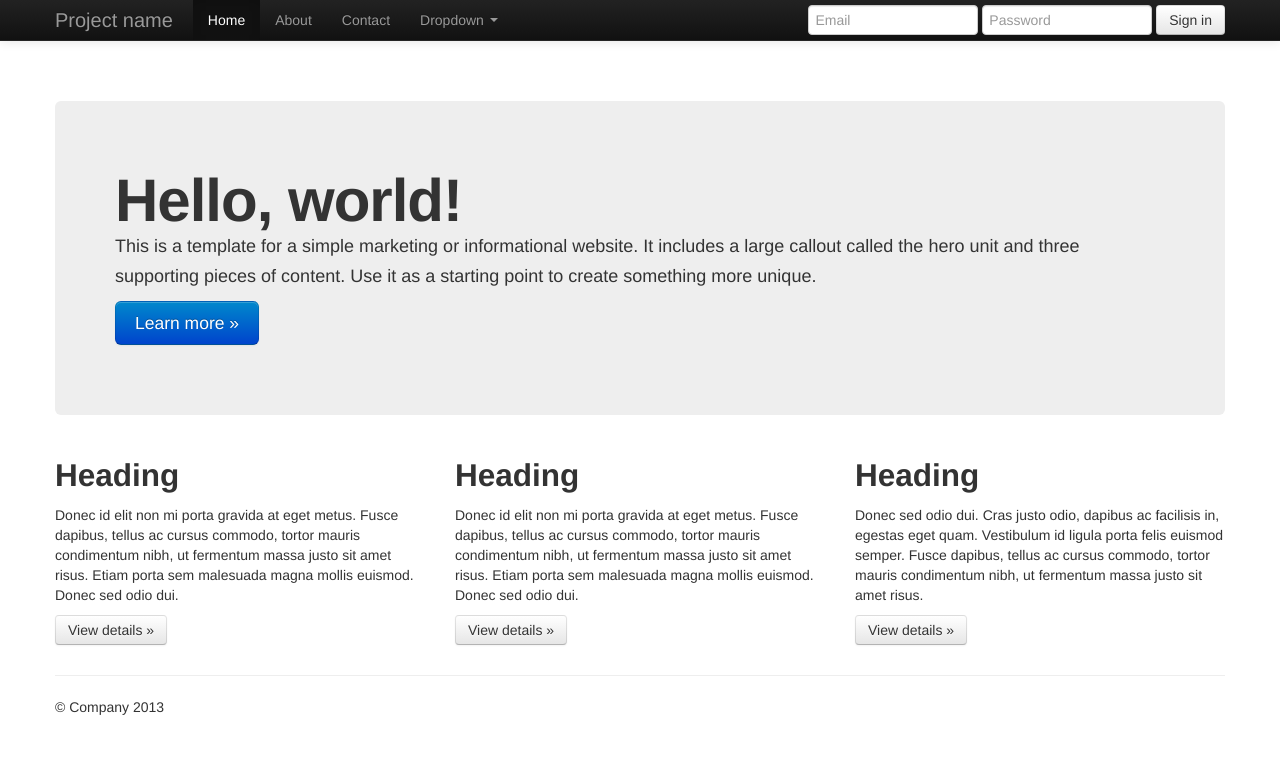
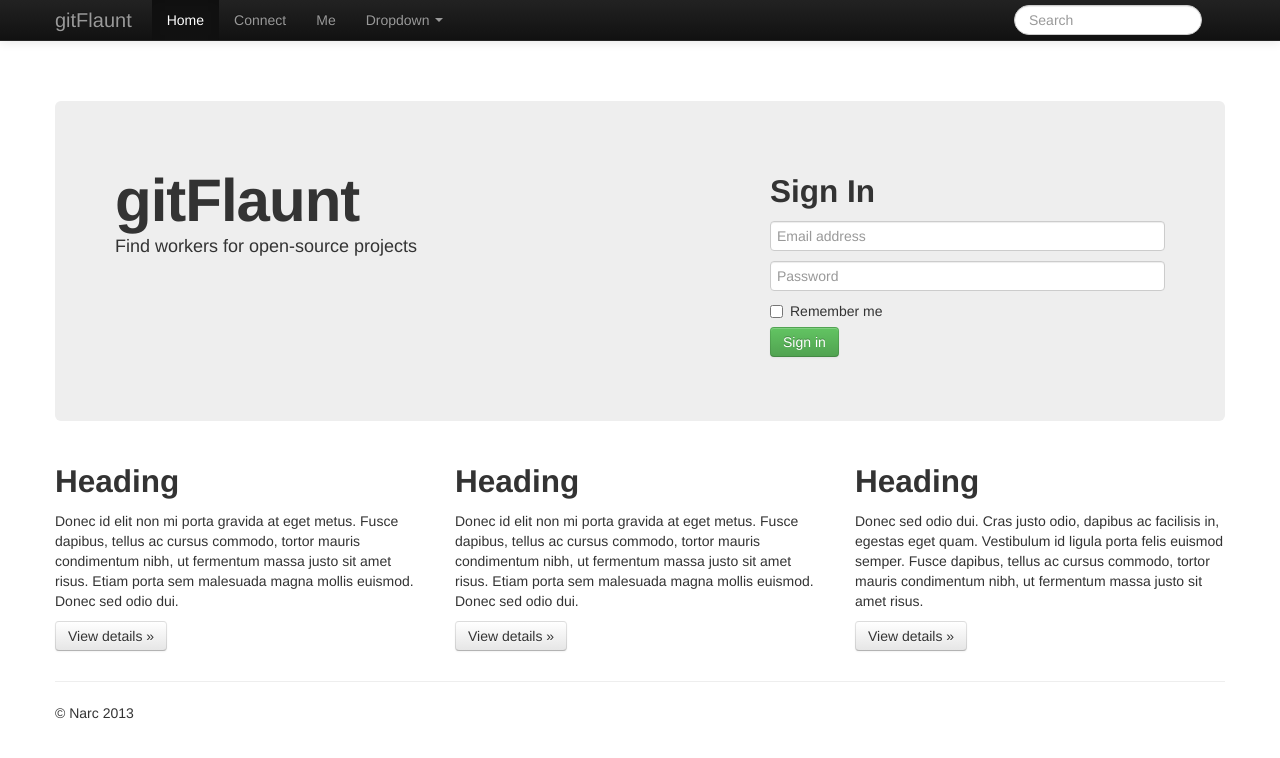
Before and after one commit to shrimpboyho/gitFlaunt, a website: page public/index2.html in a window 1280 px wide. Drawn offline with nearby package versions, Linux system fonts and the light colour scheme.

Commit message:
Worked on homepage

```diff
--- a/public/index2.html
+++ b/public/index2.html
@@ -2,7 +2,7 @@
 <html lang="en">
   <head>
     <meta charset="utf-8">
-    <title>
+    <title> gitFlaunt
     </title>
     <meta name="viewport" content="width=device-width, initial-scale=1.0">
     <meta name="description" content="">
@@ -38,12 +38,12 @@
             <span class="icon-bar"></span>
             <span class="icon-bar"></span>
           </button>
-          <a class="brand" href="#">Project name</a>
+          <a class="brand" href="#">gitFlaunt</a>
           <div class="nav-collapse collapse">
             <ul class="nav">
               <li class="active"><a href="#">Home</a></li>
-              <li><a href="#about">About</a></li>
-              <li><a href="#contact">Contact</a></li>
+              <li><a href="#about">Connect</a></li>
+              <li><a href="#contact">Me</a></li>
               <li class="dropdown">
                 <a href="#" class="dropdown-toggle" data-toggle="dropdown">Dropdown <b class="caret"></b></a>
                 <ul class="dropdown-menu">
@@ -58,9 +58,9 @@
               </li>
             </ul>
             <form class="navbar-form pull-right">
-              <input class="span2" type="text" placeholder="Email">
-              <input class="span2" type="password" placeholder="Password">
-              <button type="submit" class="btn">Sign in</button>
+
+                 <input type="text" style = "width:75%;"class="search-query" placeholder="Search">
+
             </form>
           </div><!--/.nav-collapse -->
         </div>
@@ -69,10 +69,23 @@
 
     <div class="container">
       <!-- Main hero unit for a primary marketing message or call to action -->
-      <div class="hero-unit">
-        <h1>Hello, world!</h1>
-        <p>This is a template for a simple marketing or informational website. It includes a large callout called the hero unit and three supporting pieces of content. Use it as a starting point to create something more unique.</p>
-        <p><a href="#" class="btn btn-primary btn-large">Learn more »</a></p>
+      <div class="hero-unit" style="height:200px;">
+        <div class = "pull-left">
+          <h1>gitFlaunt</h1>
+          <p>Find workers for open-source projects
+          </p>
+        </div>
+
+        <form class="form-signin pull-right pull-top">
+          <h2 class="form-signin-heading">Sign In</h2>
+          <input type="text" class="input-block-level" placeholder="Email address">
+          <input type="password" class="input-block-level" placeholder="Password">
+          <label class="checkbox">
+            <input type="checkbox" value="remember-me"> Remember me
+          </label>
+          <button class="btn btn-meduim btn-success dropdown-toggle" type="submit">Sign in</button>
+        </form>
+
       </div>
 
       <!-- Example row of columns -->
@@ -97,7 +110,7 @@
       <hr>
 
       <footer>
-        <p>© Company 2013</p>
+        <p>© Narc 2013</p>
       </footer>
     </div> <!-- /container -->
 
```
